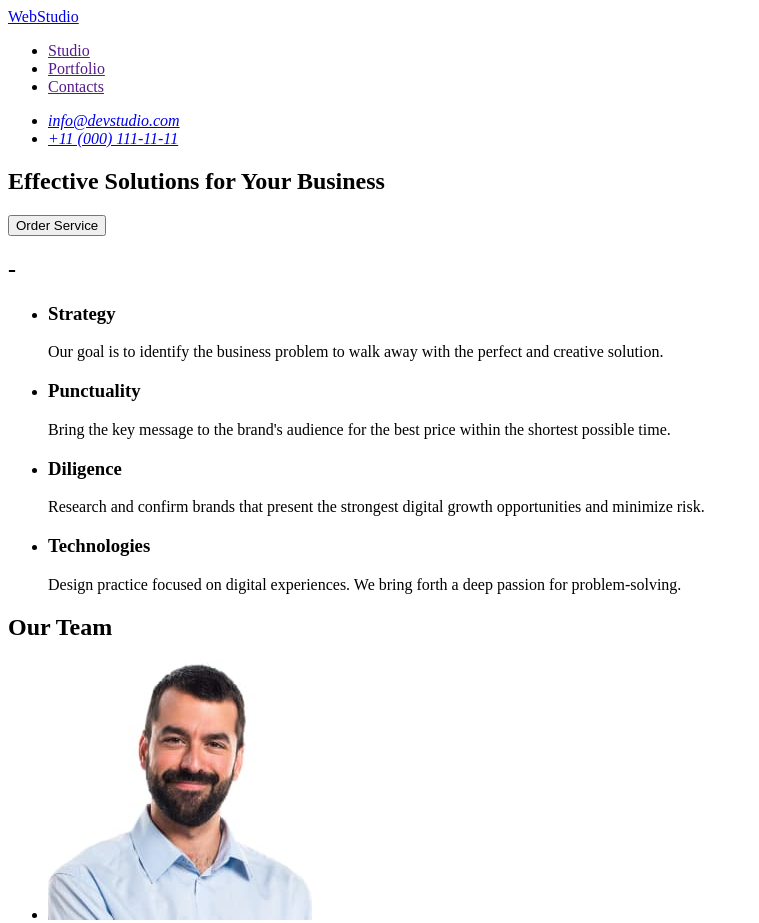
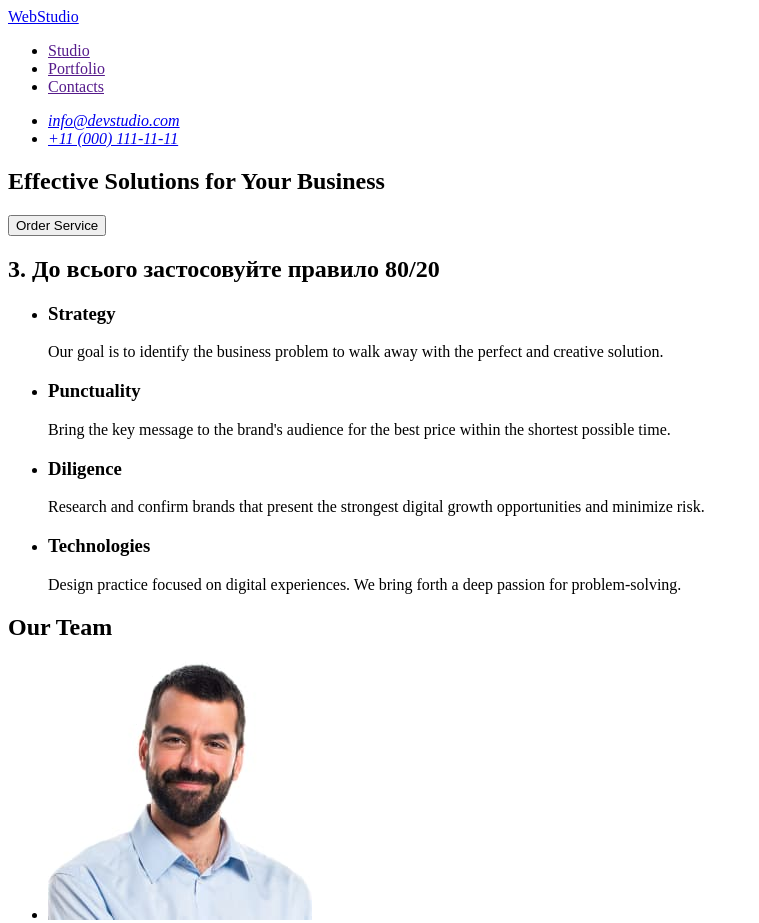
Before and after one commit to skolobaev13/goit-markup-hw-01, a plain HTML site: page index.html in a window 1280 px wide. Shown: the top 923 px of the page, without its empty margins (0-759 px from the left). Drawn offline with Linux system fonts and the light colour scheme.

Commit message:
finalproject

```diff
--- a/index.html
+++ b/index.html
@@ -28,7 +28,7 @@
         <button type="button">Order Service</button>
       </section>
       <section>
-        <h2>-</h2>
+        <h2>3. До всього застосовуйте правило 80/20</h2>
         <ul>
           <li>
             <h3>Strategy</h3>
```
